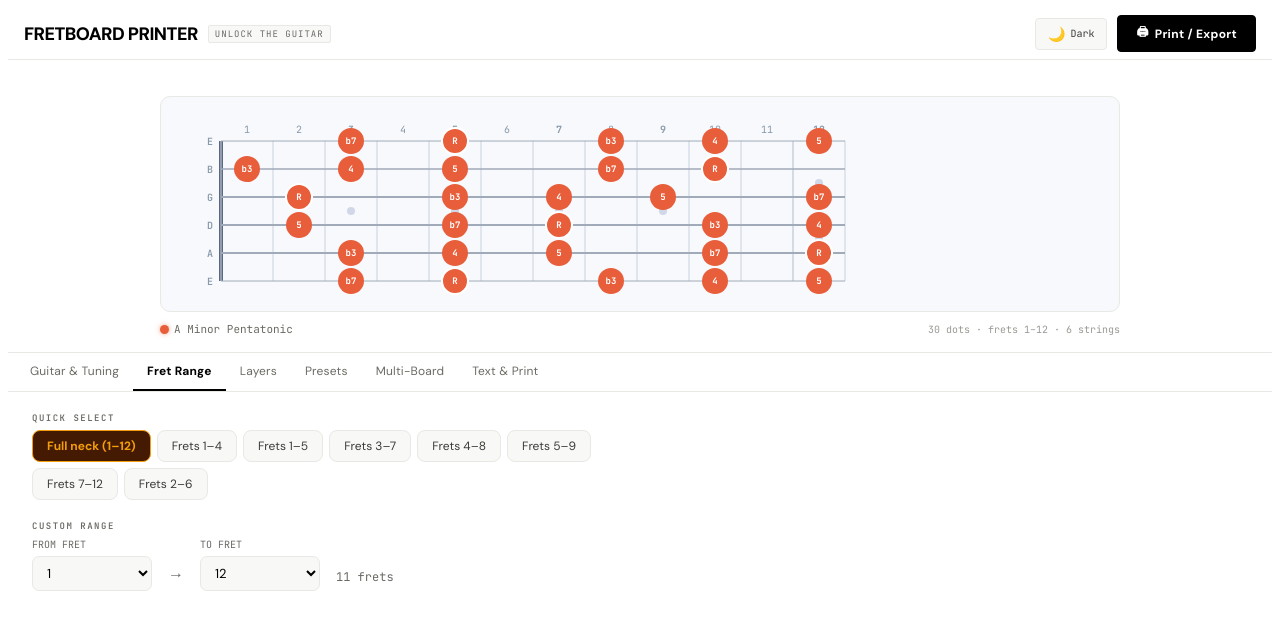
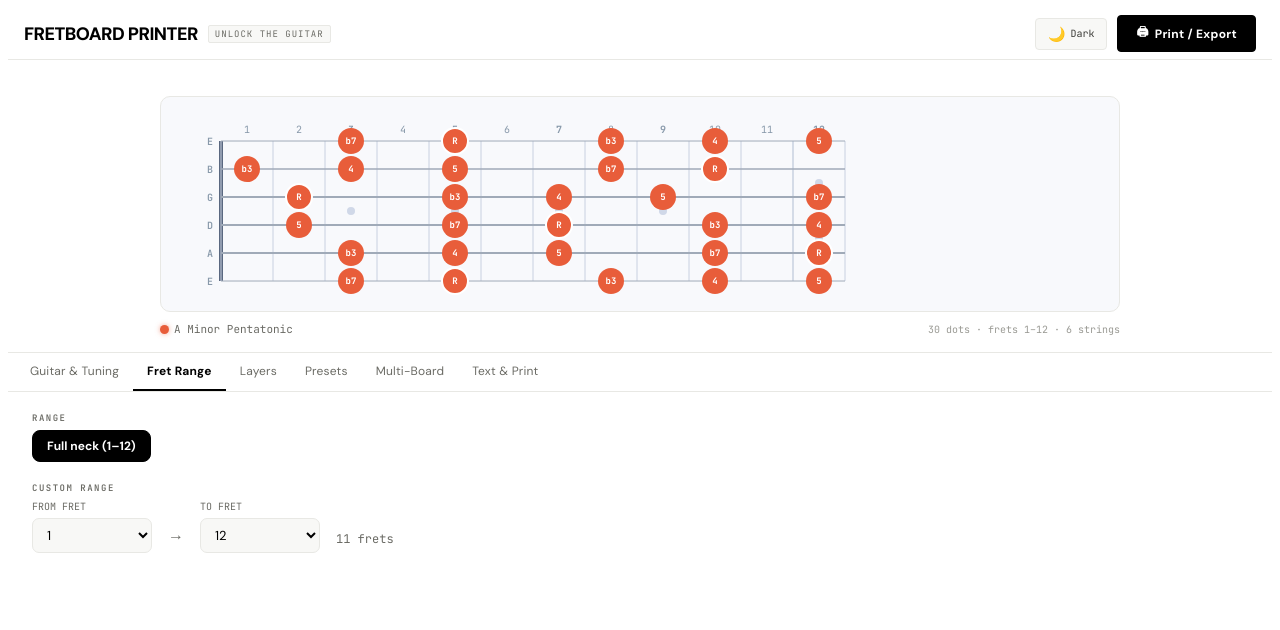
Before and after one commit to fretboardtools/fretboard-printer, a React (Vite) app: page / in a window 1280 px wide. Both pictures are taken after a click on the button "Fret Range". Shown: the top 630 px of the page. Built offline with nearby package versions, Linux system fonts and the light colour scheme.

Commit message:
custom tuning and range

```diff
--- a/src/App.jsx
+++ b/src/App.jsx
@@ -1054,6 +1054,7 @@ export default function FretboardPrinter() {
     setGuitarType(type);
     const first = Object.keys(TUNING_PRESETS[type])[0];
     setTuningPreset(first);
+    setCustomTuning([...TUNING_PRESETS[type][first]]);
     setUseCustomTuning(false);
   };
 
@@ -1258,7 +1259,11 @@ export default function FretboardPrinter() {
                 </div>
                 <SL T={T}>TUNING PRESET</SL>
                 <select value={useCustomTuning?"__custom__":tuningPreset}
-                  onChange={e=>{ if(e.target.value==="__custom__"){setUseCustomTuning(true);}else{setTuningPreset(e.target.value);setUseCustomTuning(false);} }}
+                  onChange={e=>{ if(e.target.value==="__custom__"){
+                    // Seed custom tuning from the current preset so string count is correct
+                    setCustomTuning([...(TUNING_PRESETS[guitarType][tuningPreset] || DEFAULT_TUNING)]);
+                    setUseCustomTuning(true);
+                  }else{setTuningPreset(e.target.value);setUseCustomTuning(false);} }}
                   style={{ background:T.inputBg, border:`1px solid ${T.border}`, borderRadius:"7px", color:T.textHi, padding:"6px 8px", fontSize:"12px", width:"100%", marginBottom:"10px", cursor:"pointer" }}>
                   {Object.keys(TUNING_PRESETS[guitarType]).map(p=>(
                     <option key={p} value={p}>{p}</option>
@@ -1267,7 +1272,7 @@ export default function FretboardPrinter() {
                 </select>
                 {useCustomTuning && (
                   <div style={{ display:"flex", gap:"5px", flexWrap:"wrap", marginBottom:"10px" }}>
-                    {customTuning.slice(0,tuning.length).map((note,i)=>(
+                    {customTuning.map((note,i)=>(
                       <div key={i} style={{ display:"flex",flexDirection:"column",alignItems:"center",gap:"2px" }}>
                         <span style={{ fontSize:"8px",color:T.textLo,fontFamily:"'JetBrains Mono',monospace" }}>{i+1}</span>
                         <select value={note} onChange={e=>{const n=[...customTuning];n[i]=e.target.value;setCustomTuning(n);}}
@@ -1293,17 +1298,15 @@ export default function FretboardPrinter() {
           {/* ── Tab 1: Fret Range ── */}
           {activeTab===1 && (
             <div style={{ maxWidth:"600px", animation:"fadeIn 0.2s ease" }}>
-              <SL T={T}>QUICK SELECT</SL>
+              <SL T={T}>RANGE</SL>
               <div style={{ display:"flex", flexWrap:"wrap", gap:"6px", marginBottom:"20px" }}>
-                {[[1,12,"Full neck (1–12)"],[1,4,"Frets 1–4"],[1,5,"Frets 1–5"],[3,7,"Frets 3–7"],[4,8,"Frets 4–8"],[5,9,"Frets 5–9"],[7,12,"Frets 7–12"],[2,6,"Frets 2–6"]].map(([s,e,lbl])=>(
-                  <button key={lbl} onClick={()=>{setFretStart(s);setFretEnd(e);}} style={{
-                    padding:"7px 14px", borderRadius:"8px", fontSize:"12px",
-                    border: fretStart===s&&fretEnd===e ? "1.5px solid #F59E0B" : `1.5px solid ${T.border}`,
-                    background: fretStart===s&&fretEnd===e ? "#451a03" : T.surface2,
-                    color: fretStart===s&&fretEnd===e ? "#F59E0B" : T.textMid,
-                    cursor:"pointer", fontWeight:fretStart===s&&fretEnd===e?"700":"400",
-                  }}>{lbl}</button>
-                ))}
+                <button onClick={()=>{setFretStart(1);setFretEnd(12);}} style={{
+                  padding:"7px 14px", borderRadius:"8px", fontSize:"12px",
+                  border: fretStart===1&&fretEnd===12 ? `1.5px solid ${T.textHi}` : `1.5px solid ${T.border}`,
+                  background: fretStart===1&&fretEnd===12 ? T.textHi : T.surface2,
+                  color: fretStart===1&&fretEnd===12 ? T.surface : T.textMid,
+                  cursor:"pointer", fontWeight:fretStart===1&&fretEnd===12?"700":"400",
+                }}>Full neck (1–12)</button>
               </div>
               <SL T={T}>CUSTOM RANGE</SL>
               <div style={{ display:"flex", gap:"16px", alignItems:"flex-end" }}>
```
